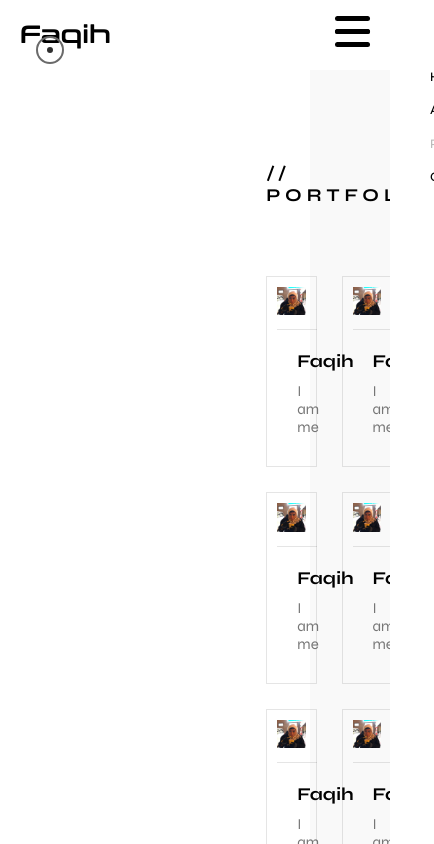
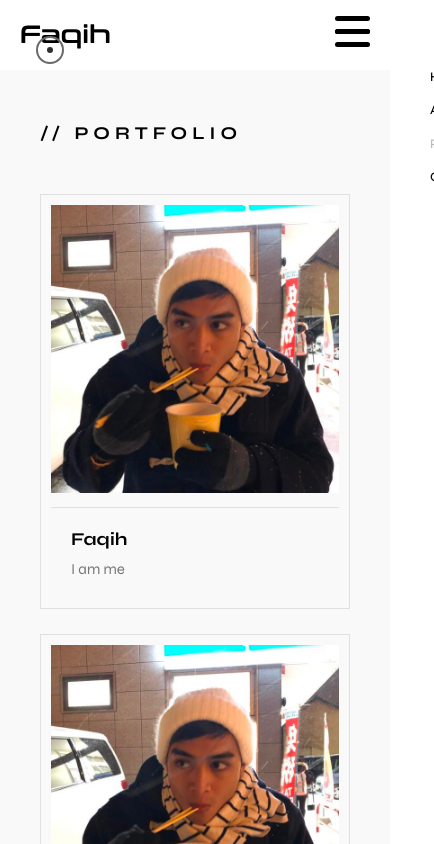
Before and after one commit to faqihisaninja/portfolio, a SvelteKit app: page /portfolio in a window 390 px wide. Shown: the top 844 px of the page, 434 px wide, since content can reach past the window. Built offline with nearby package versions, Linux system fonts and the light colour scheme.

Commit message:
Mobile response portfolio page

```diff
--- a/src/components/Card/Card.svelte
+++ b/src/components/Card/Card.svelte
@@ -6,7 +6,9 @@
 </script>
 
 <div class="card">
-	<img src={imgUrl} alt={imgAlt} />
+	<div class="image">
+		<img src={imgUrl} alt={imgAlt} />
+	</div>
 	<div class="details">
 		<h1 class="cardTitle">{title}</h1>
 		<p class="cardDes">{description}</p>
@@ -20,9 +22,13 @@
 		border: 1px solid rgba(0, 0, 0, 0.1);
 		box-sizing: border-box;
 	}
+	.image {
+		text-align: center;
+		width: 100%;
+		margin-bottom: 10px;
+	}
 	img {
 		max-width: 100%;
-		margin-bottom: 10px;
 		object-fit: cover;
 	}
 	.details {
@@ -38,4 +44,9 @@
 		color: #767676;
 		margin: 10px 0;
 	}
+	@media only screen and (max-width: 1024px) {
+		.card {
+			width: 100%;
+		}
+	}
 </style>
--- a/src/routes/portfolio/+page.svelte
+++ b/src/routes/portfolio/+page.svelte
@@ -63,4 +63,22 @@
 			max-width: 968px;
 		}
 	}
+	@media only screen and (max-width: 1024px) {
+		.container {
+			display: block;
+			width: 100%;
+			padding: 0 40px 0 40px;
+		}
+		.containerWrapper {
+			width: 100%;
+			padding: 40px 0;
+		}
+		.pageTitle {
+			margin-bottom: 50px;
+		}
+		.projects {
+			display: flex;
+			flex-direction: column;
+		}
+	}
 </style>
```
